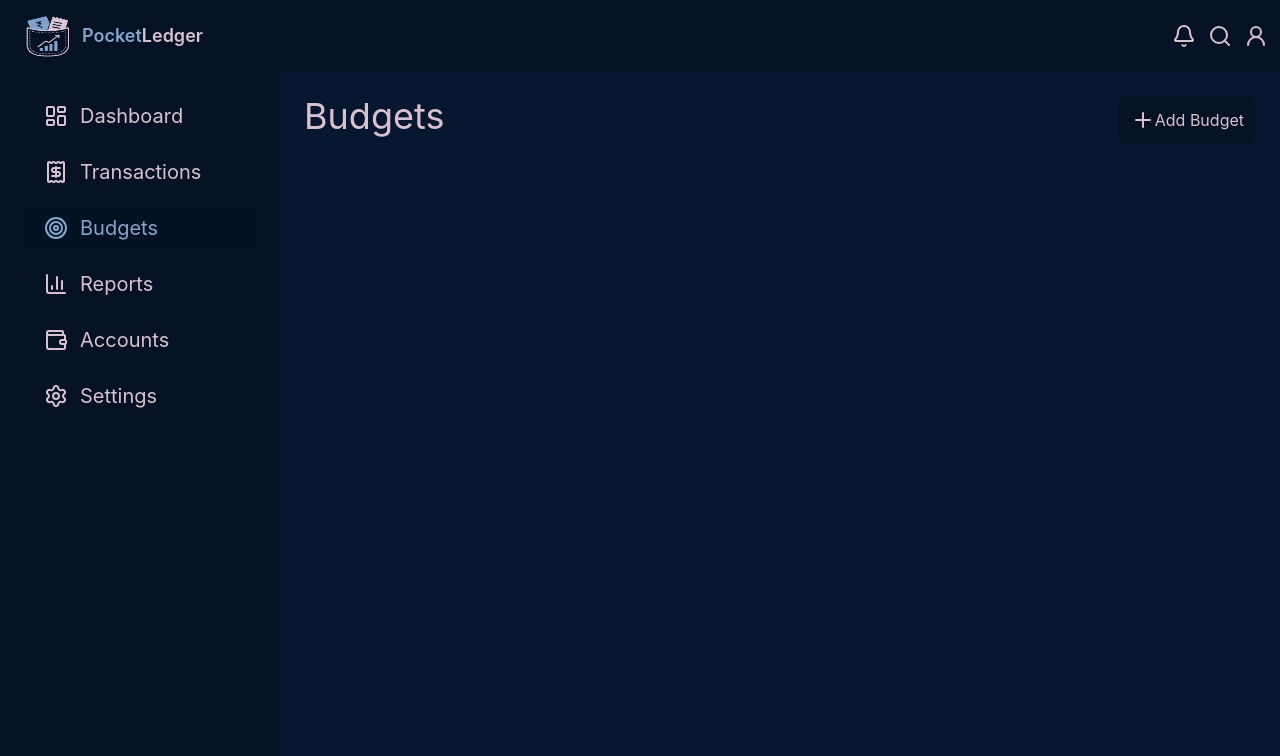
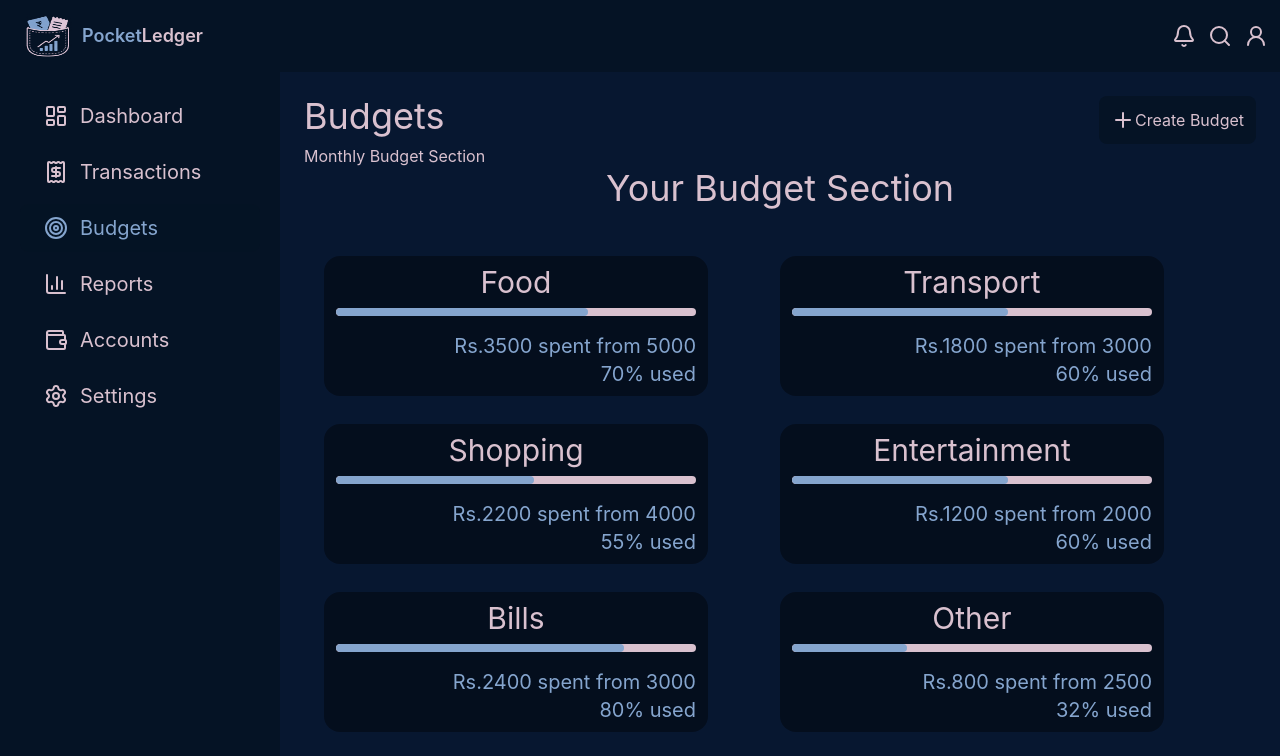
Before and after one commit to priya-0110/PocketLedger, a React (Vite) app in the folder client/: page /budgets in a window 1280 px wide. Shown: the top 756 px of the page. Built offline with nearby package versions, Linux system fonts and the light colour scheme.

Commit message:
Budget Page

```diff
--- a/client/src/pages/Budgets.jsx
+++ b/client/src/pages/Budgets.jsx
@@ -1,12 +1,182 @@
-import { Plus } from "lucide-react";
+import { X, Plus } from "lucide-react"
+import { useState } from "react";
+
+const budgets = [
+    {
+        category: "Food",
+        budget: 5000,
+        spent: 3500,
+    },
+    {
+        category: "Transport",
+        budget: 3000,
+        spent: 1800,
+    },
+    {
+        category: "Shopping",
+        budget: 4000,
+        spent: 2200,
+    },
+    {
+        category: "Entertainment",
+        budget: 2000,
+        spent: 1200,
+    },
+    {
+        category: "Bills",
+        budget: 3000,
+        spent: 2400,
+    },
+    {
+        category: "Other",
+        budget: 2500,
+        spent: 800,
+    },
+];
+const percentage = (budget,spent)=>{
+    if(budget === 0){
+        return 0;
+    }
+    return Math.round((spent/budget)*100);
+}
 function Budgets(){
+    const [showmodal,setShowModal] = useState(false)
+    {
+        showmodal && (
+            <div>
+                hey it is me modal
+            </div>
+        )
+    }
     return(
-        <div className="flex justify-between">
-        <h2 className="text-4xl">Budgets</h2>
-        <div>
-            <button className="bg-background flex px-3 py-3 rounded-lg border-border" ><Plus/>{" "} Add Budget</button>
+        <div className="flex justify-center flex-col">
+            <div className="flex justify-between">
+                <h2 className="text-4xl">Budgets</h2>
+                <button onClick={()=>setShowModal(true)} className="bg-background flex px-3 py-3 rounded-lg border-border" ><Plus/>{" "} Create Budget</button>
+            </div>
+            <div>
+                <h1>Monthly Budget Section</h1>
+            </div>
+            <div>
+                <h1 className="text-4xl text-center">Your Budget Section</h1>
+                <div className="grid grid-cols-2 p-5">
+                    {
+                    budgets.map(budget=>{
+                        const percent = percentage(budget.budget,budget.spent);
+                        return(
+                            <div key={budget.category} className=" grid bg-black/40 max-w-sm rounded-2xl  mt-7 p-2 px-3">
+                                <p className="text-3xl max-w-sm text-center">{budget.category}</p>
+                                <div className="mt-2 h-2 w-full max-w-sm
+                                overflow-hidden rounded-full bg-text">
+                                <div
+                                    className="h-full rounded-full bg-primary"
+                                    style={{
+                                        width: `${Math.min(percent, 100)}%`,
+                                    }}
+                                ></div>
+                            </div>
+                                <div className="text-primary text-xl text-right pt-4">
+                                    <p>Rs.{budget.spent}{" spent from "}{budget.budget}</p>
+
+                                <p>{percent}{"% used"}</p>
+                                </div>
+                            </div>
+                        )
+                    })
+                }
+                </div>
+            </div>
+            {
+                showmodal && (
+                    <div className="fixed inset-0 z-50 flex items-center justify-center bg-black/40">
+
+        {/* Modal */}
+        <div className="w-full max-w-md rounded-2xl bg-background p-6 shadow-xl">
+
+            {/* Header */}
+            <div className="flex items-center justify-between">
+                <h2 className="text-2xl font-semibold text-text">
+                    Create Budget
+                </h2>
+
+                <button
+                    onClick={() => setShowModal(false)}
+                    className="text-xl text-muted hover:text-text"
+                >
+                    <X/>
+                </button>
+            </div>
+
+            {/* Form */}
+            <div className="mt-6 flex flex-col gap-5">
+
+                {/* Category */}
+                <div>
+                    <label className="mb-2 block text-sm font-medium text-text">
+                        Category
+                    </label>
+
+                    <select
+                        className="w-full rounded-lg border border-border bg-background px-4 py-3 text-text outline-none focus:border-accent"
+                    >
+                        <option value="">Select category</option>
+                        <option value="Food">Food</option>
+                        <option value="Transport">Transport</option>
+                        <option value="Shopping">Shopping</option>
+                        <option value="Entertainment">Entertainment</option>
+                        <option value="Bills">Bills</option>
+                        <option value="Other">Other</option>
+                    </select>
+                </div>
+
+                {/* Budget Amount */}
+                <div>
+                    <label className="mb-2 block text-sm font-medium text-text">
+                        Budget Amount
+                    </label>
+
+                    <div className="relative">
+                        <span className="absolute left-4 top-1/2 -translate-y-1/2 text-muted">
+                            ₹
+                        </span>
+
+                        <input
+                            type="number"
+                            placeholder="Enter budget amount"
+                            className="w-full rounded-lg border border-border bg-background py-3 pl-9 pr-4 text-text outline-none focus:border-accent"
+                        />
+                    </div>
+                </div>
+
+                {/* Buttons */}
+                <div className="mt-2 flex justify-end gap-3">
+
+                    <button
+                        type="button"
+                        onClick={() => setShowModal(false)}
+                        className="rounded-lg border border-border px-4 py-2 text-text"
+                    >
+                        Cancel
+                    </button>
+
+                    <button
+                        type="button"
+                        className="rounded-lg border border-border px-4 py-2 text-text"
+                    >
+                        Create Budget
+                    </button>
+
+                </div>
+
+            </div>
         </div>
+    </div>
+                )
+            }
         </div>
+
+
     )
+
 }
 export default Budgets;
```
